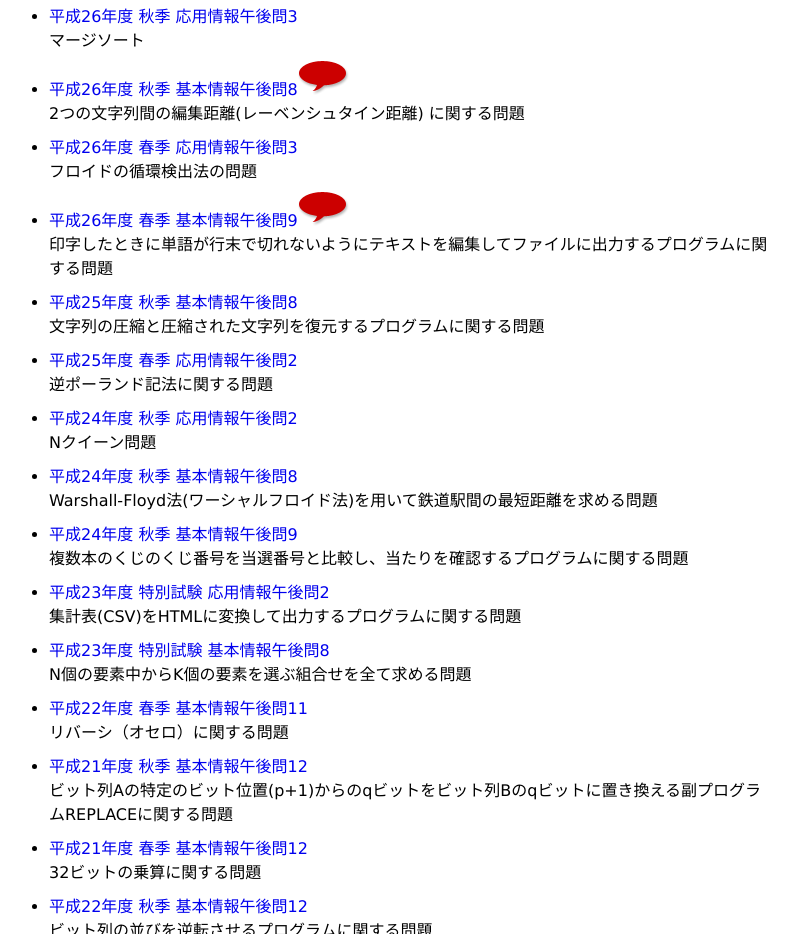
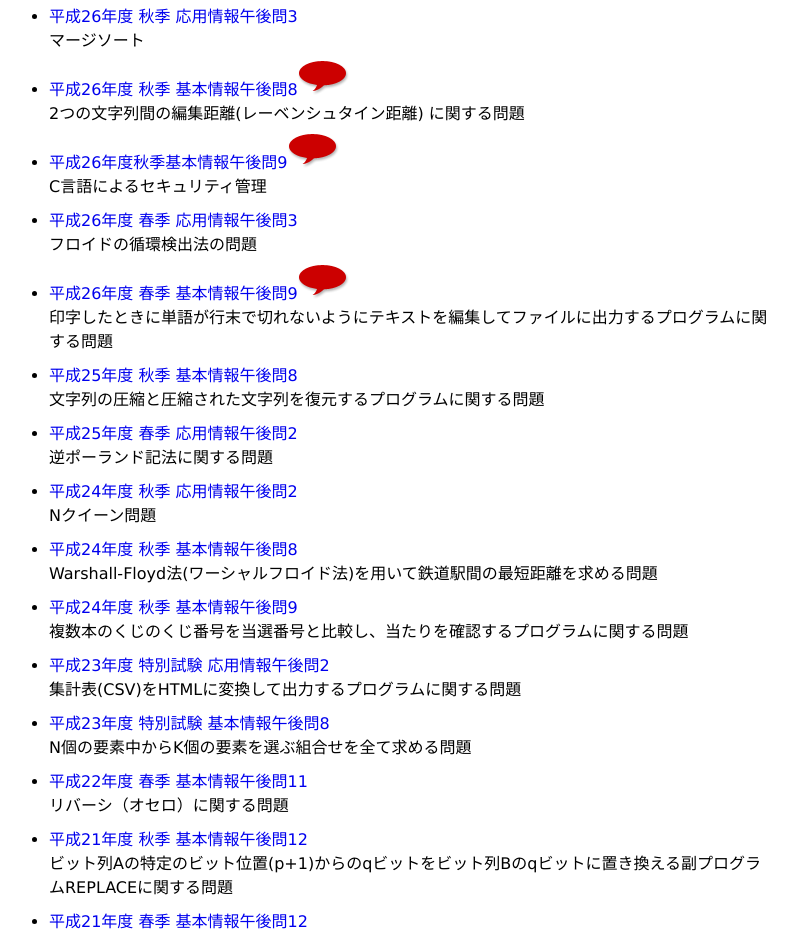
Before and after one commit to maehrm/itee, a plain HTML site: page index.html in a window 1280 px wide. Shown: the part 1298-2232 px from the top of the page, without its empty margins (231-1028 px from the left). Drawn offline with Linux system fonts and the light colour scheme.

Commit message:
H26秋基本情報午後問9追加

```diff
--- a/index.html
+++ b/index.html
@@ -32,7 +32,7 @@
       情報処理技術者試験(基本情報・応用情報)に合格するために、いろんな勉強法があると思いますが、プログラミング技術、擬似言語の問題やアルゴリズムの力をつけるには、問題を紙上で解くだけでなく、実際に動かしてみるという勉強法もよいのではと思います。参考になれば…。
     </p>
 
-    <ul>
+    <ul id="bloglist">
       <li><a href="https://maehrm.hatenablog.com/entry/2018/11/03/175923">平成30年度 秋季 応用情報午後問3</a></li>
       ウェーブレット木に関する問題
 
@@ -89,6 +89,9 @@
 
       <li class="new"><a href="https://maehrm.hatenablog.com/entry/2019/02/09/222025">平成26年度 秋季 基本情報午後問8</a></li>
       2つの文字列間の編集距離(レーベンシュタイン距離) に関する問題
+
+      <li class="new"><a href="https://maehrm.hatenablog.com/entry/2019/02/14/220610">平成26年度秋季基本情報午後問9</a></li>
+      C言語によるセキュリティ管理
 
       <li><a href="https://maehrm.hatenablog.com/entry/2017/05/27/185628">平成26年度 春季 応用情報午後問3</a></li>
       フロイドの循環検出法の問題
@@ -154,6 +157,7 @@
           var newicon = document.createElement('img');
           newicon.src = "./pic/new01-5.gif";
           ele[i].appendChild(newicon);
+
       }
     </script>
 
```
